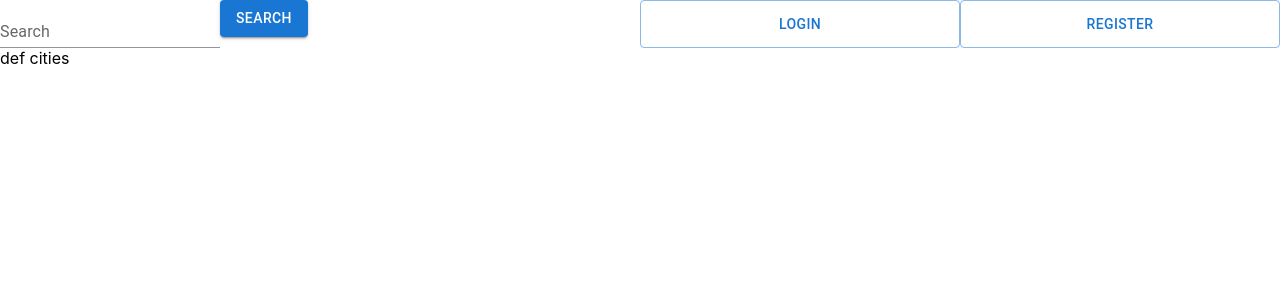
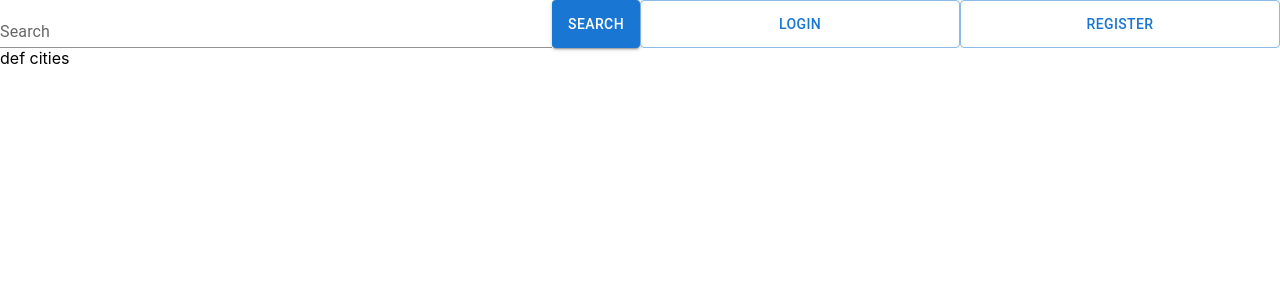
Before and after one commit to GoranAviani/react_apollo_client_3_cache, a React (Create React App) app: page / in a window 1280 px wide. Shown: the top 300 px of the page. Built offline with nearby package versions, Linux system fonts and the light colour scheme.

Commit message:
react-weather

```diff
--- a/src/ components/Search/Search.css
+++ b/src/ components/Search/Search.css
@@ -0,0 +1,5 @@
+.search{
+    display: grid;
+    grid-template-columns: 1fr;
+    grid-auto-flow: column;
+}
--- a/src/ components/Search/Search.js
+++ b/src/ components/Search/Search.js
@@ -1,6 +1,8 @@
 import React, {useState} from "react";
 
 import {Button, TextField} from "@mui/material";
+
+import './Search.css'
 
 const Search = () => {
     const [userSearch, setUserSearch] = useState("")
@@ -18,7 +20,7 @@ const Search = () => {
     }
 
     return(
-        <form onSubmit={searchFormHandler}>
+        <form onSubmit={searchFormHandler} className="search">
             <TextField id="standard-basic" label="Search" variant="standard" value={userSearch} onChange={searchHandler}/>
             <Button type="submit" variant="contained">Search</Button>
         </form>
```
